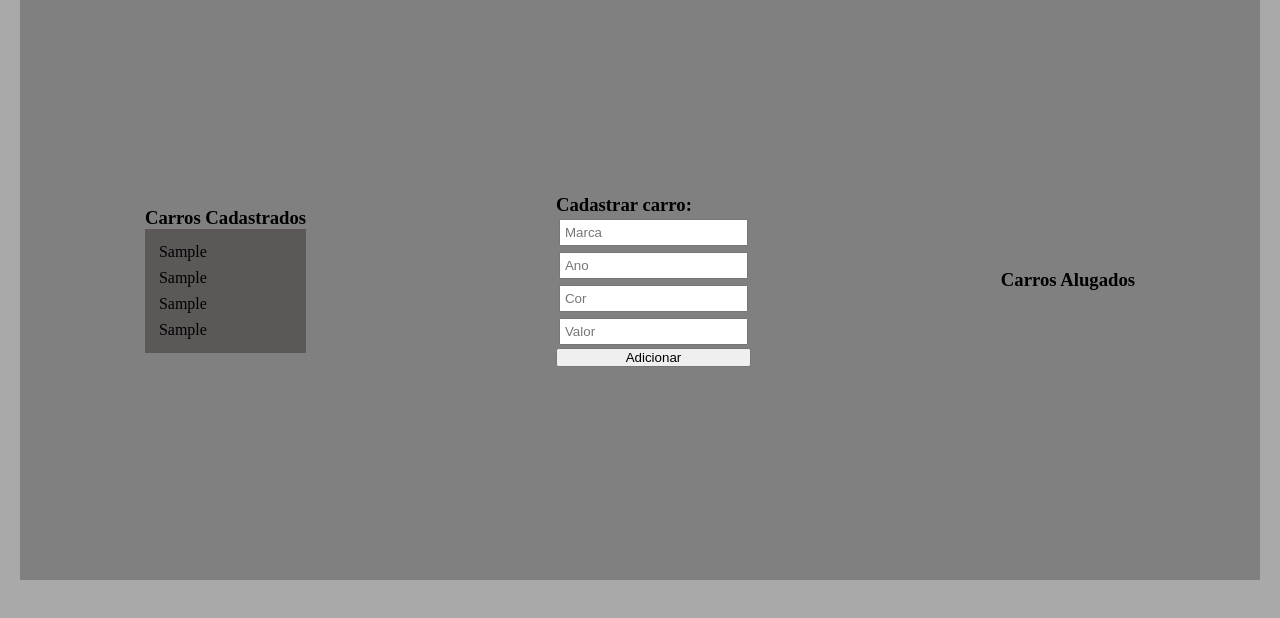
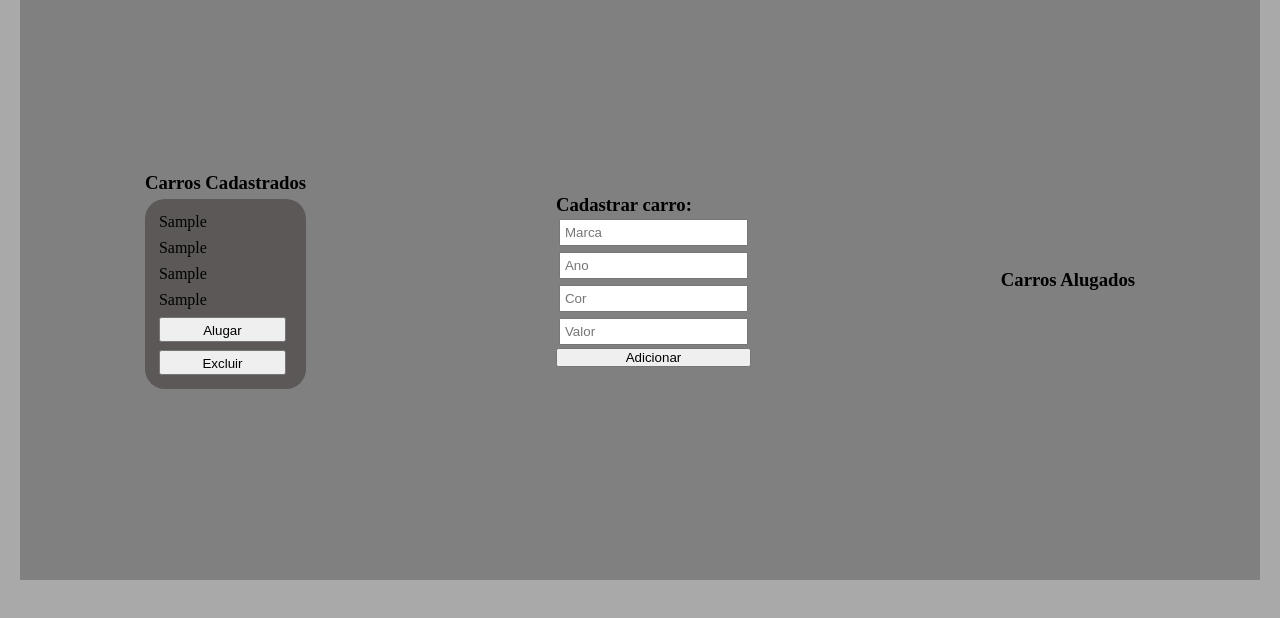
Before and after one commit to YanPalmer/Sistema_locadora_SoftEx, a website: page src/index.html in a window 1280 px wide. Both pictures are taken after typing "Sample", "Sample", "Sample", "Sample" into the empty fields and a click on the button "Adicionar". Shown: the part 134-752 px from the top of the page. Drawn offline with Linux system fonts and the light colour scheme.

Commit message:
Adicionar e excluir funcionando

```diff
--- a/src/style.css
+++ b/src/style.css
@@ -34,9 +34,17 @@ div#centro {
     list-style-type: none;
     background-color: rgb(92, 88, 88);
     padding: 10px;
+    margin-top: 5px;
+    border-radius: 20px;
 }
 #centro #cadastros #carrosCadastrados ul li {
     padding: 4px;
+}
+#centro #cadastros #carrosCadastrados ul button {
+    width: 90%;
+    height: 25px;
+    padding: 4px;
+    margin: 4px;
 }
 
 div#cadastroDeCarros {
--- a/src/teste.js
+++ b/src/teste.js
@@ -1,3 +1,73 @@
+const marcaInput = document.getElementById("marca");
+const anoInput = document.getElementById("ano");
+const corInput = document.getElementById("cor");
+const valorInput = document.getElementById("valor");
+const botao = document.getElementById("botao");
+const carrosCadastrados = document.getElementById("carrosCadastrados");
+
+botao.addEventListener("click", cadastrarCarro);
+
+const listaDeCarros = [];
+
+function cadastrarCarro() {
+    const veiculo = {
+        marca: marcaInput.value,
+        ano: anoInput.value,
+        cor: corInput.value,
+        valor: valorInput.value
+    };
+    listaDeCarros.push(veiculo);
+    renderizarLista();
+    limparInputs();
+}
+
+function renderizarLista() {
+    carrosCadastrados.innerHTML = "";
+    listaDeCarros.forEach((carro, index) => {
+        const ul = document.createElement("ul");
+        console.log(carro, index)
+        ul.innerHTML = `
+            <li>${carro.marca}</li>
+            <li>${carro.ano}</li>
+            <li>${carro.cor}</li>
+            <li>${carro.valor}</li>
+            <button class="botaoAlugar">Alugar</button>
+            <button class="botaoExcluir" data-index="${index}">Excluir</button>
+        `;
+
+        carrosCadastrados.appendChild(ul);
+    });
+}
+
+function limparInputs() {
+    marcaInput.value = "";
+    anoInput.value = "";
+    corInput.value = "";
+    valorInput.value = "";
+}
+
+carrosCadastrados.addEventListener("click", event => {
+    // console.log("event", event);
+    // console.log("event.target", event.target);
+    // console.log("event.target.classList", event.target.classList);
+    // console.log(`event.target.classList.contains("botaoExluir")`,event.target.classList.contains("botaoExcluir"));
+    if (event.target.classList.contains("botaoAlugar")) {
+        // Lógica para alugar carro
+    } else if (event.target.classList.contains("botaoExcluir")) {
+        const index = event.target.getAttribute("data-index");
+        excluirCarro(index);
+        // Lógica para excluir carro
+    }
+});
+
+function excluirCarro(index) {
+    listaDeCarros.splice(index, 1);
+    renderizarLista();
+}
+
+
+/*
+
 const marca = document.getElementById("marca") //UNO
 const ano = document.getElementById("ano"); //2000
 const cor = document.getElementById("cor"); //Verde
@@ -51,11 +121,22 @@ function renderizarLista() {
         // <li>Uno</li>
         itemValor.innerHTML = carro.valor;
 
+        const botaoAlugar = document.createElement("button");
+        // <button></button>
+        botaoAlugar.id = "botaoAlugar";
+        // <button id="botaoAlugar"></button>
+        botaoAlugar.innerHTML = "Alugar";
+
+        const botaoExcluir = document.createElement("button");
+        botaoExcluir.id = "botaoExcluir";
+        botaoExcluir.innerHTML = "Excluir";
 
         ul.appendChild(itemMarca);
         ul.appendChild(itemAno);
         ul.appendChild(itemCor);
         ul.appendChild(itemValor);
+        ul.appendChild(botaoAlugar);
+        ul.appendChild(botaoExcluir);
 
         carrosCadastrados.appendChild(ul);
     }
```
Also changed, not shown: src/index.html (+3 -0 lines).
